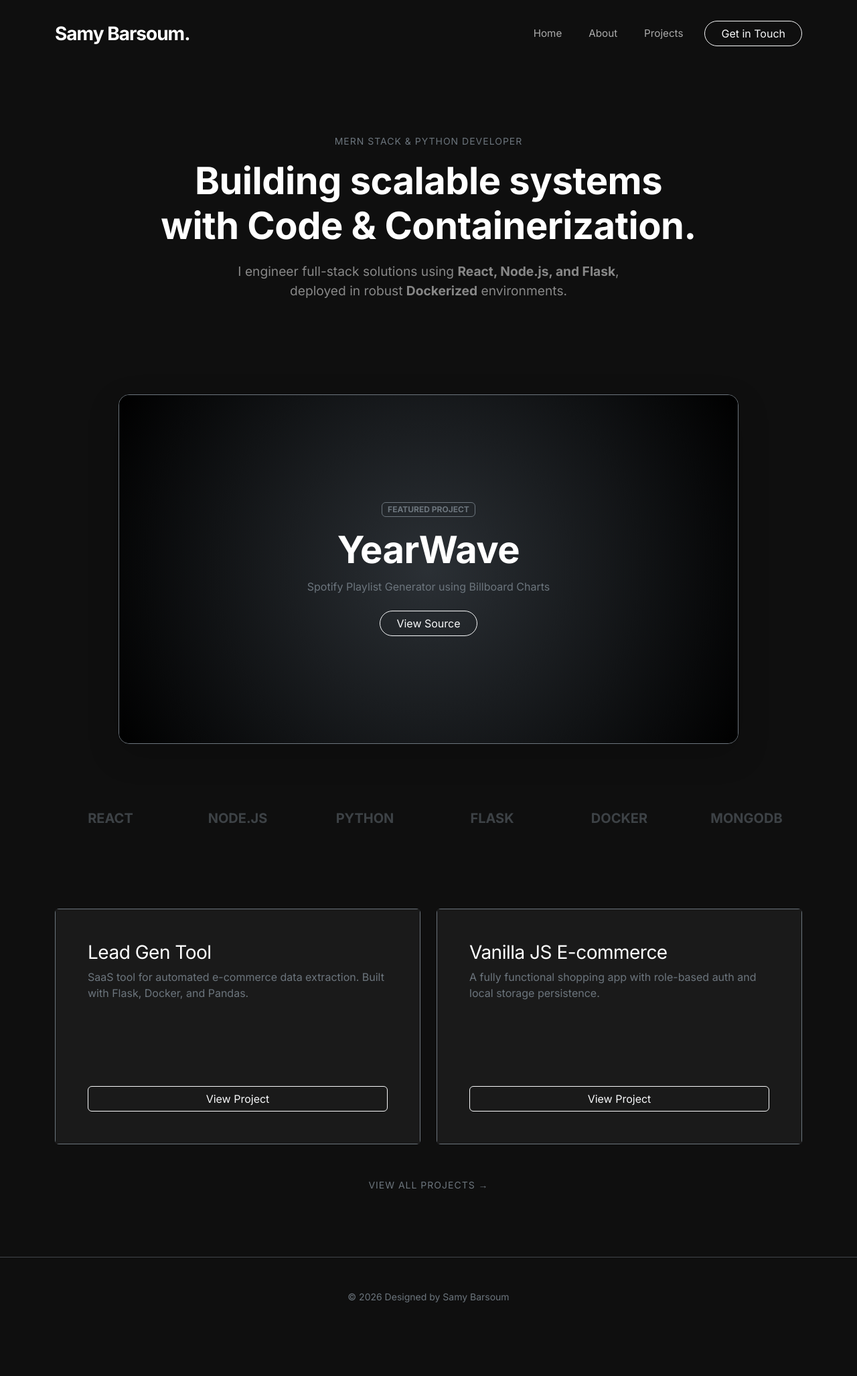
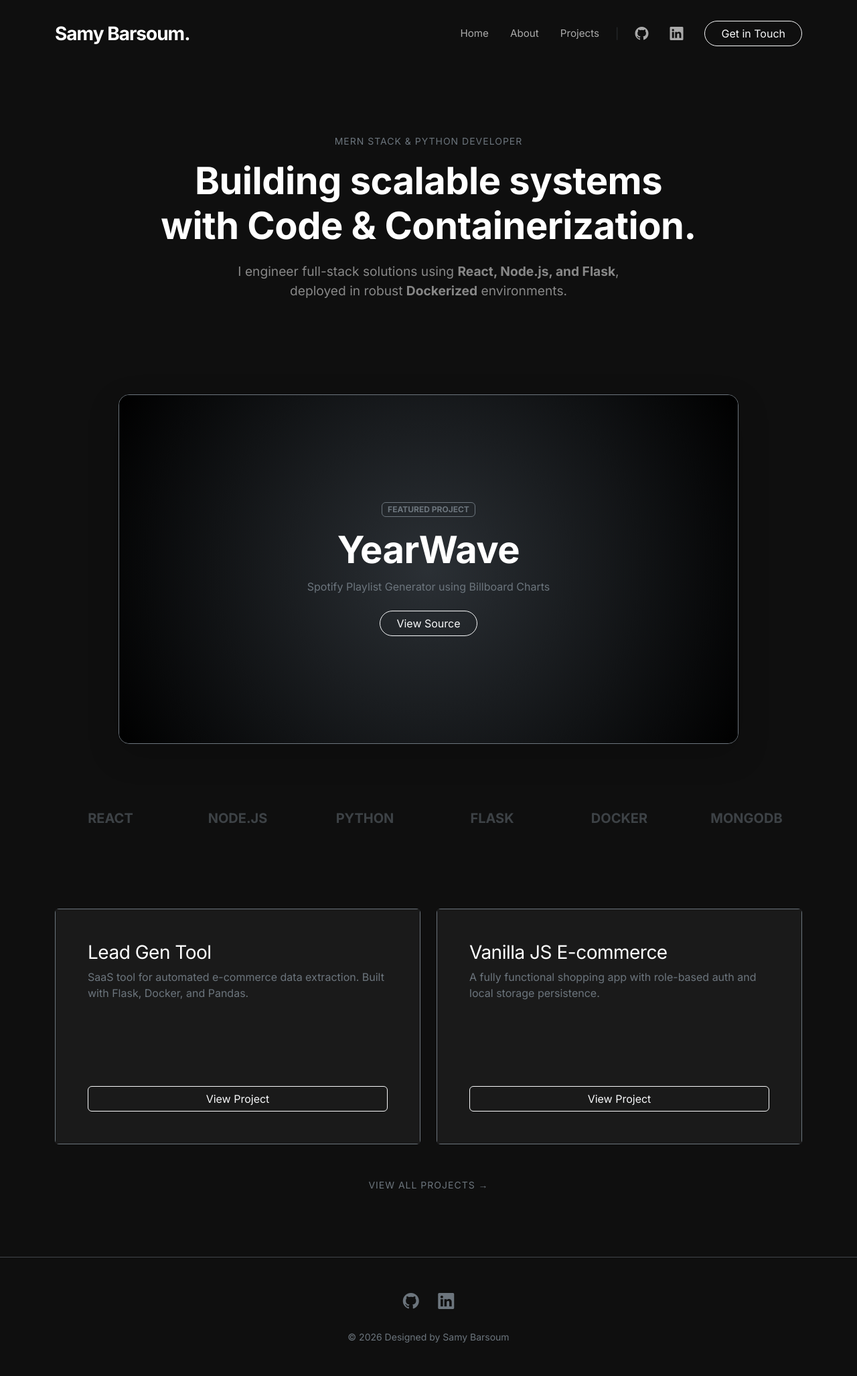
Before and after one commit to samybit/my-portfolio, a Flask app: page / in a window 1280 px wide. Shown: the whole page at 67% size. Before the commit the page ends 1945 px from the top, so only its background shows below. Run offline with Flask 3, Linux system fonts and the light colour scheme; some libraries are stand-ins or nearby versions.

Commit message:
Add Social link icons

```diff
--- a/static/css/style.css
+++ b/static/css/style.css
@@ -71,6 +71,7 @@ h6 {
     border: none;
 }
 
+/* Grayscale on Hover */
 .bw-img {
     width: 100%;
     height: 100%;
@@ -82,3 +83,11 @@ h6 {
 .bw-img:hover {
     filter: grayscale(100%);
 }
+
+/* Social Icon Hover Glow */
+.bi-github:hover,
+.bi-linkedin:hover {
+    color: #ffffff;
+    text-shadow: 0 0 10px rgba(255, 255, 255, 0.5);
+    transition: all 0.3s ease;
+}
--- a/templates/base.html
+++ b/templates/base.html
@@ -10,7 +10,7 @@
   <link href="https://fonts.googleapis.com/css2?family=Inter:wght@300;400;600;700&display=swap" rel="stylesheet">
 
   {{ bootstrap.load_css() }}
-
+  <link rel="stylesheet" href="https://cdn.jsdelivr.net/npm/bootstrap-icons@1.11.3/font/bootstrap-icons.min.css">
   <link rel="stylesheet" href="{{ url_for('static', filename='css/style.css') }}">
 </head>
 
@@ -25,7 +25,7 @@
       </button>
 
       <div class="collapse navbar-collapse" id="navbarNav">
-        <ul class="navbar-nav ms-auto gap-4 align-items-center">
+        <ul class="navbar-nav ms-auto gap-3 align-items-center">
           <li class="nav-item">
             <a class="nav-link" href="{{ url_for('home') }}">Home</a>
           </li>
@@ -35,7 +35,21 @@
           <li class="nav-item">
             <a class="nav-link" href="{{ url_for('projects') }}">Projects</a>
           </li>
-          <li class="nav-item">
+
+          <li class="nav-item d-none d-lg-block">
+            <span class="text-secondary opacity-25">|</span>
+          </li>
+
+          <li class="nav-item d-flex gap-3">
+            <a class="nav-link fs-5" href="https://github.com/samybit" target="_blank" title="GitHub">
+              <i class="bi bi-github"></i>
+            </a>
+            <a class="nav-link fs-5" href="https://linkedin.com/in/samybit" target="_blank" title="LinkedIn">
+              <i class="bi bi-linkedin"></i>
+            </a>
+          </li>
+
+          <li class="nav-item ms-lg-2">
             <a class="btn btn-outline-light rounded-pill px-4" href="{{ url_for('contact') }}">Get in Touch</a>
           </li>
         </ul>
@@ -49,6 +63,16 @@
   </main>
 
   <footer class="text-center py-5 text-secondary border-top border-secondary-subtle mt-5">
+    <div class="mb-4">
+      <a href="https://github.com/samybit" target="_blank"
+        class="text-secondary text-decoration-none me-4 transition-hover">
+        <i class="bi bi-github fs-4"></i>
+      </a>
+      <a href="https://linkedin.com/in/samybit" target="_blank"
+        class="text-secondary text-decoration-none transition-hover">
+        <i class="bi bi-linkedin fs-4"></i>
+      </a>
+    </div>
     <p class="mb-0 small">© {{ year }} Designed by Samy Barsoum</p>
   </footer>
 
```
